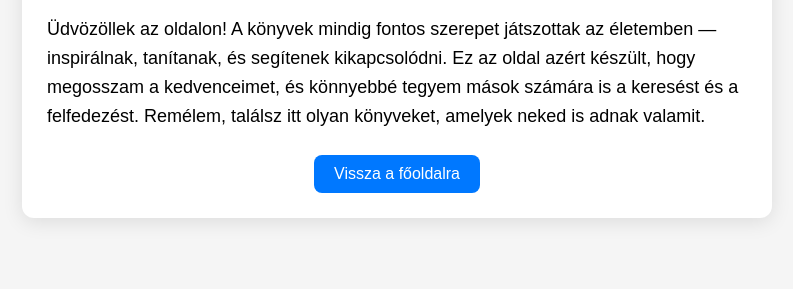
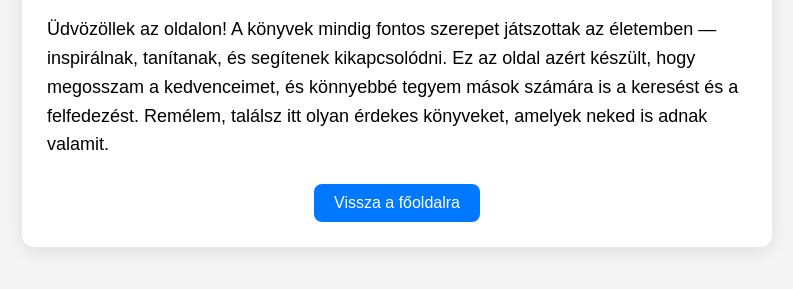
Before and after one commit to danica-books-teszt/danica-books-teszt.github.io, a website: page bemutatkozas.html in a window 1280 px wide. Shown: the part 379-668 px from the top of the page, without its empty margins (243-1036 px from the left). Drawn offline with Linux system fonts and the light colour scheme.

Commit message:
Update bemutatkozas.html

```diff
--- a/bemutatkozas.html
+++ b/bemutatkozas.html
@@ -68,7 +68,7 @@
             Üdvözöllek az oldalon! A könyvek mindig fontos szerepet játszottak az életemben —
             inspirálnak, tanítanak, és segítenek kikapcsolódni. Ez az oldal azért készült,
             hogy megosszam a kedvenceimet, és könnyebbé tegyem mások számára is a keresést
-            és a felfedezést. Remélem, találsz itt olyan könyveket, amelyek neked is adnak valamit.
+            és a felfedezést. Remélem, találsz itt olyan érdekes könyveket, amelyek neked is adnak valamit.
         </p>
 
         <a href="index.html">Vissza a főoldalra</a>
```
